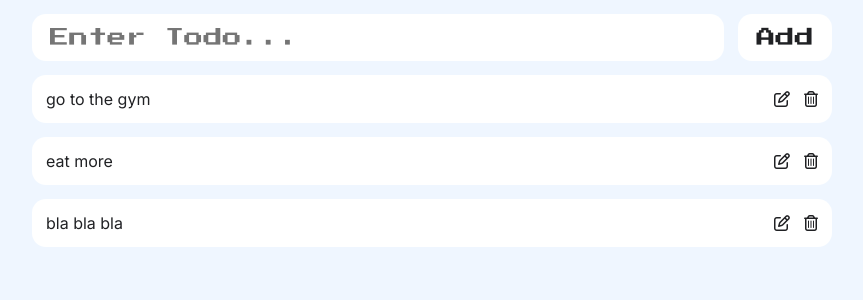
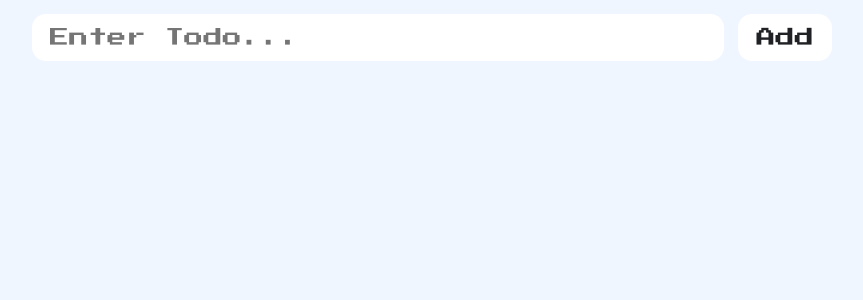
Before and after one commit to 4mshu/React-Folder, a React (Vite) app in the folder reactjs-todolist/: page / in a window 1280 px wide. Shown: the top 300 px of the page, without its empty margins (208-1071 px from the left). Built offline with nearby package versions, Linux system fonts and the light colour scheme.

Commit message:
add to list done; todo add logic for edit and delete

```diff
--- a/reactjs-todolist/src/App.jsx
+++ b/reactjs-todolist/src/App.jsx
@@ -1,11 +1,19 @@
+import { useState } from "react"
 import TodoInput from "./components/TodoInput"
 import TodoList from "./components/TodoList"
 function App() {
 
+const [todos, setTodos] = useState([]);
+
+function handleAddTodos(newTodo){
+  const newTodoList = [...todos, newTodo];
+  setTodos(newTodoList);
+}
+
   return (
     <>
-     <TodoInput />
-     <TodoList />
+     <TodoInput handleAddTodos = {handleAddTodos}/>
+     <TodoList todos={todos}/>
      </>
   )
 }
--- a/reactjs-todolist/src/components/TodoInput.jsx
+++ b/reactjs-todolist/src/components/TodoInput.jsx
@@ -1,10 +1,17 @@
-import React from 'react'
+import React, { useState } from 'react'
 
-export default function TodoInput() {
+export default function TodoInput(props) {
+  const {handleAddTodos} = props;
+  const [todoValue, setTodoValue] = useState('')
   return (
     <header>
-      <input placeholder="Enter Todo..." />
-      <button>Add</button>
+      <input placeholder="Enter Todo..." value={todoValue} onChange={(e)=>{
+        setTodoValue(e.target.value)
+      }} />
+      <button onClick={()=>{
+        handleAddTodos(todoValue)
+        setTodoValue('')
+      }}>Add</button>
     </header>
   )
 }
--- a/reactjs-todolist/src/components/TodoList.jsx
+++ b/reactjs-todolist/src/components/TodoList.jsx
@@ -1,12 +1,9 @@
 import React from 'react'
 import TodoCard from './TodoCard'
 
-export default function TodoList() {
-  let todos =[
-    'go to the gym',
-    'eat more',
-    'bla bla bla'
-  ]
+export default function TodoList(props) {
+  const {todos} = props;
+
   return (
     <ul className='main'>
       {todos.map((todo,todoIndex)=>{
```
